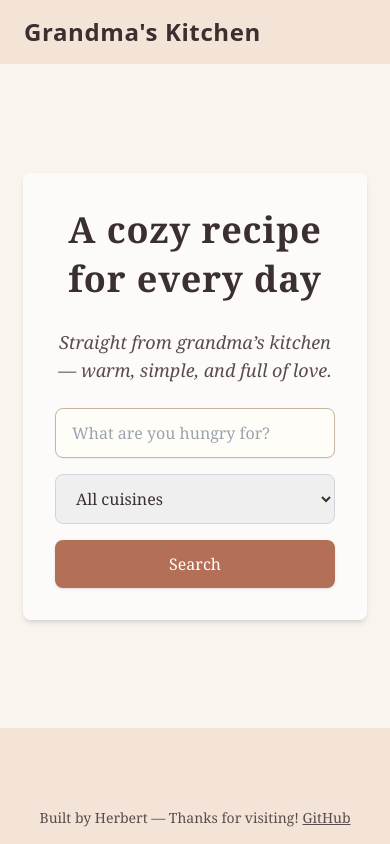
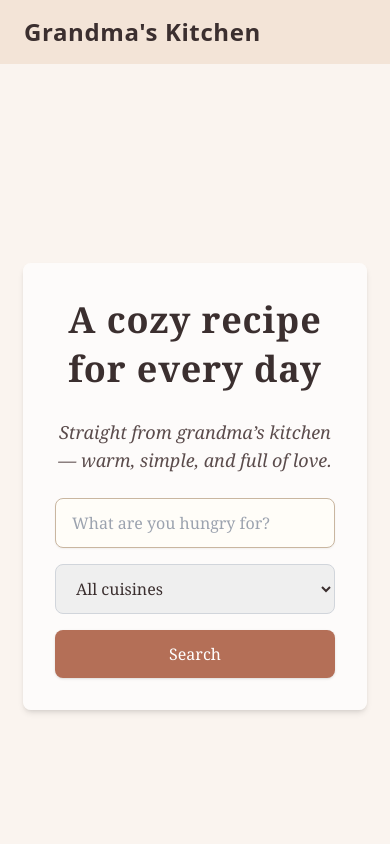
Before and after one commit to Herbertph/recipeWebsite, a Vue app in the folder recipe-app/: page / in a window 390 px wide. Shown: the top 844 px of the page. Built offline with nearby package versions, Linux system fonts and the light colour scheme.

Commit message:
Fixed minor problem with mobile
Fixed footer duplication

```diff
--- a/recipe-app/src/App.vue
+++ b/recipe-app/src/App.vue
@@ -32,7 +32,4 @@ html, body, #app {
   padding: 0;
 }
 
-.no-scroll {
-  overflow: hidden;
-}
 </style>
--- a/recipe-app/src/components/HeroSection.vue
+++ b/recipe-app/src/components/HeroSection.vue
@@ -42,8 +42,7 @@
       </div>
     </div>
 
-    <!-- Footer -->
-    <Footer />
+
   </section>
 </template>
 
```
Also changed, not shown: 1 other file (tests, documents, lock files or other folders).
